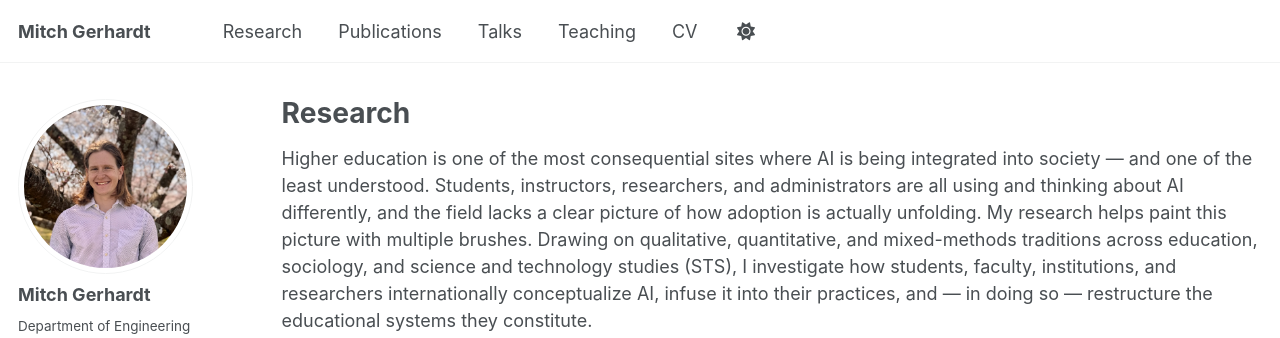
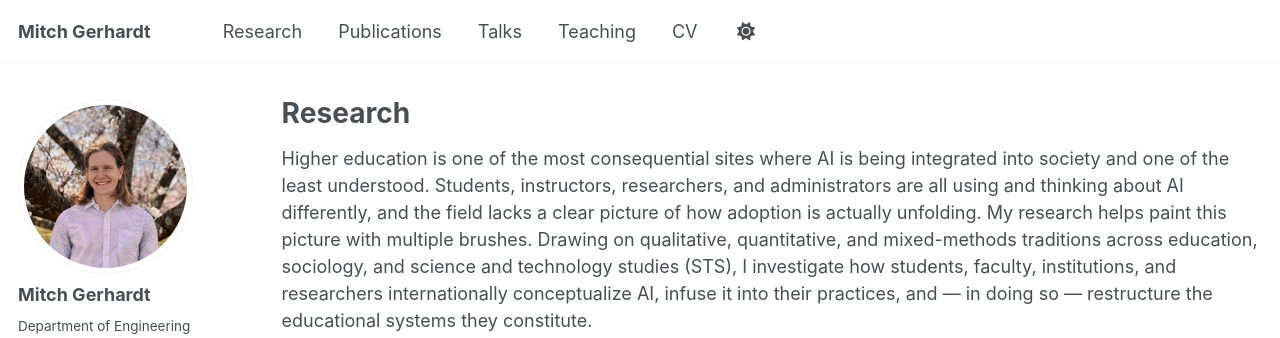
Before and after one commit to mitchg10/mitchg10.github.io, a Jekyll site: the page built from _pages/research.md, in a window 1280 px wide and 900 px high. Shown: the top 338 px of the window. Built offline with Jekyll 4.4.1, drawn with Linux system fonts in a browser that asks for light colours; some web fonts are replaced; some of the changed text lies outside the part shown.

Commit message:
Some minor edits

```diff
--- a/_pages/research.md
+++ b/_pages/research.md
@@ -5,7 +5,7 @@ permalink: /research/
 author_profile: true
 ---
 
-Higher education is one of the most consequential sites where AI is being integrated into society — and one of the least understood. Students, instructors, researchers, and administrators are all using and thinking about AI differently, and the field lacks a clear picture of how adoption is actually unfolding. My research helps paint this picture with multiple brushes. Drawing on qualitative, quantitative, and mixed-methods traditions across education, sociology, and science and technology studies (STS), I investigate how students, faculty, institutions, and researchers internationally conceptualize AI, infuse it into their practices, and — in doing so — restructure the educational systems they constitute.
+Higher education is one of the most consequential sites where AI is being integrated into society and one of the least understood. Students, instructors, researchers, and administrators are all using and thinking about AI differently, and the field lacks a clear picture of how adoption is actually unfolding. My research helps paint this picture with multiple brushes. Drawing on qualitative, quantitative, and mixed-methods traditions across education, sociology, and science and technology studies (STS), I investigate how students, faculty, institutions, and researchers internationally conceptualize AI, infuse it into their practices, and — in doing so — restructure the educational systems they constitute.
 
 ## Research Program
 
```
Also changed, not shown: other parts of _pages/research.md (+2 -2 lines).
